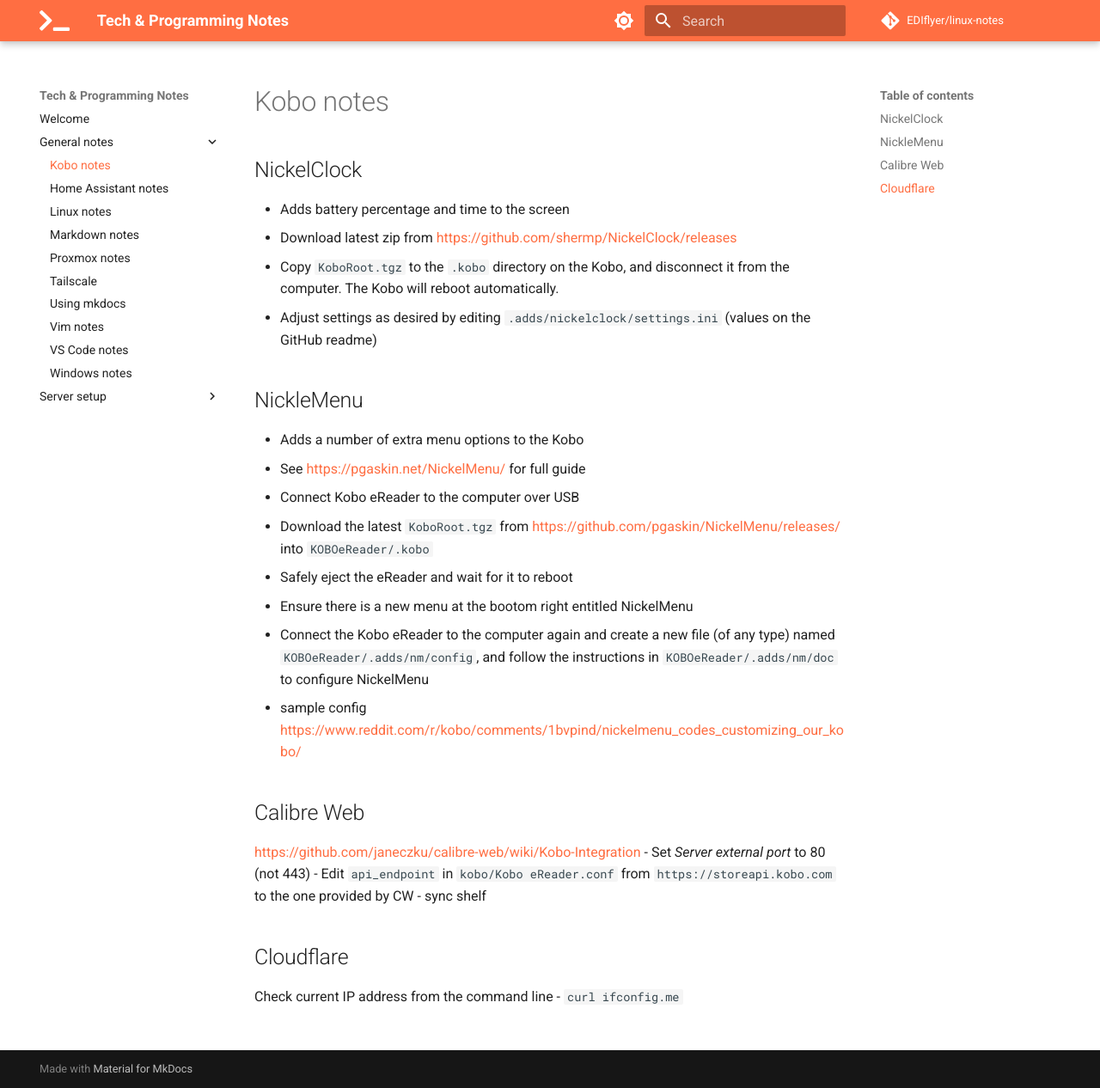
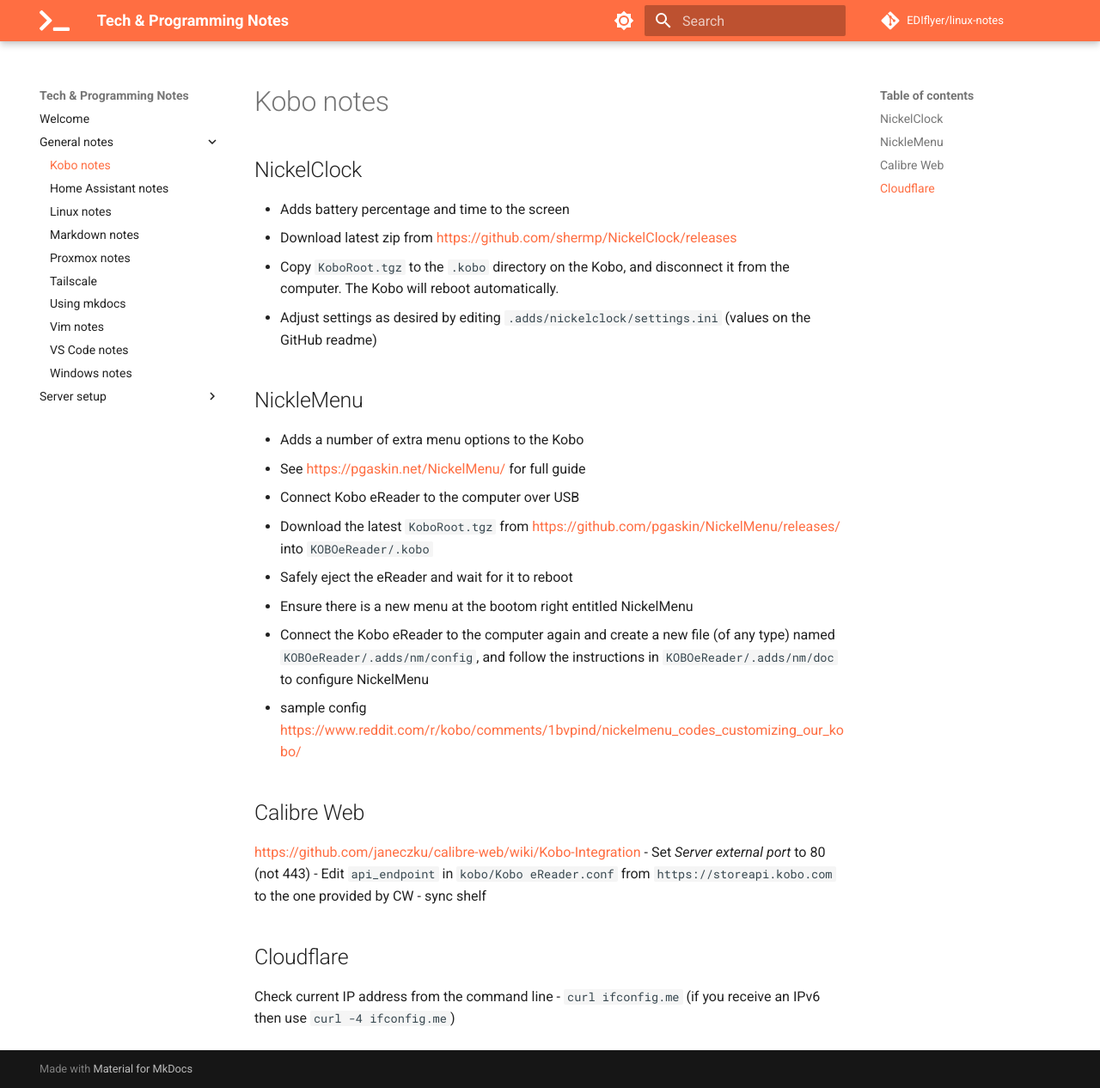
Before and after one commit to EDIflyer/linux-notes, an MkDocs documentation site: the page built from docs/general-notes/Kobo.md, in a window 1280 px wide and 1266 px high. Shown: the whole window at 86% size. Built offline with MkDocs 1.6.1 and Material for MkDocs 9.7.7, drawn with Linux system fonts in a browser that asks for light colours; comment, search, counter and statistics services are not loaded.

Commit message:
docs: update info for IPv6

```diff
--- a/docs/general-notes/Kobo.md
+++ b/docs/general-notes/Kobo.md
@@ -24,3 +24,4 @@ https://github.com/janeczku/calibre-web/wiki/Kobo-Integration
 
 ## Cloudflare
 Check current IP address from the command line - `curl ifconfig.me`
+(if you receive an IPv6 then use `curl -4 ifconfig.me`)
```
